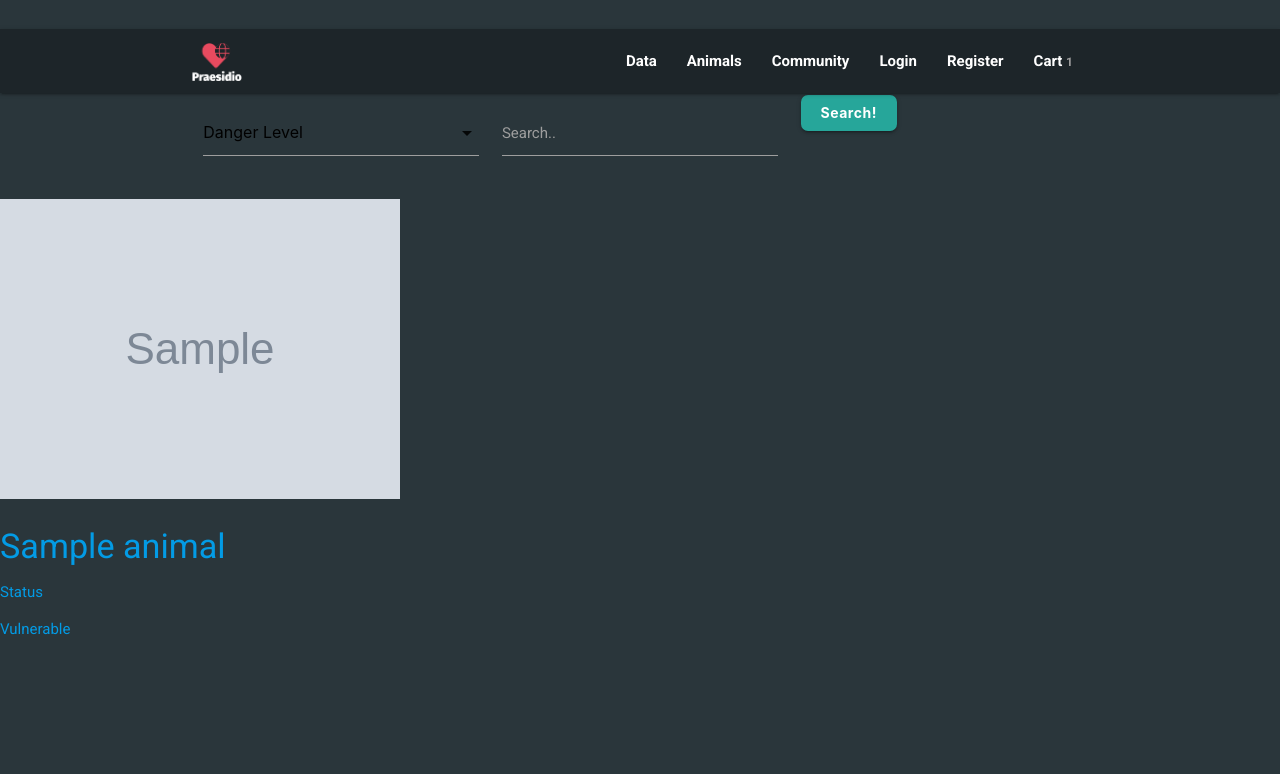
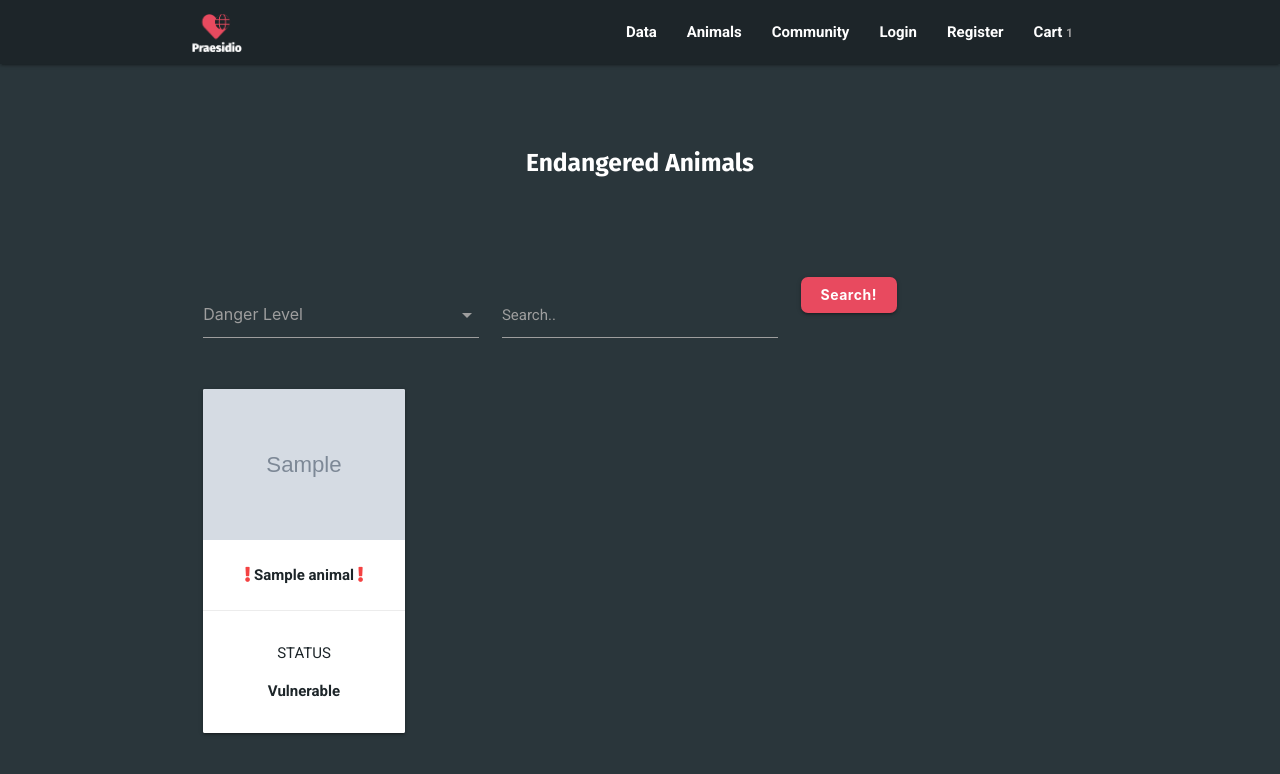
Before and after one commit to Khalem/Milestone-Project-5, a Django app: template animals/templates/animals.html in a window 1280 px wide. Shown: the top 774 px of the page. Run offline with Django 3.2, Linux system fonts and the light colour scheme; the template is opened without the code that fills it: most values are stand-ins (such as "Sample title", 1, 10 or a date in 2020); grey boxes marked "Sample" are stand-in pictures; some libraries are stand-ins or nearby versions.

Commit message:
Styled animals.html

```diff
--- a/animals/templates/animals.html
+++ b/animals/templates/animals.html
@@ -4,7 +4,7 @@
 
 {% block content %}
 
-    <h3>Endangered Animals</h3>
+    <h5 class="bold center animals-header">Endangered Animals</h5>
 
     <form action="{% url 'search_animals' %}" method="GET">
         <div class="row container">
@@ -13,7 +13,7 @@
                     <option value="">Danger Level</option>
                     <option value="Critically Endangered">Critically Endangered</option>
                     <option value="Endangered">Endangered</option>
-                    <option value="Vunerable">Vunerable</option>
+                    <option value="Vunerable">Vulnerable</option>
                     <option value="Near Threatened">Near Threatened</option>
                     <option value="Least Concern">Least Concern</option>
                 </select>
@@ -23,25 +23,61 @@
                 <label for="q">Search..</label>
             </div>
             <div class="col s12 m4">
-                <button type="submit" class="btn">Search!</button>
+                <button type="submit" class="btn bg-red">Search!</button>
             </div>
         </div>
     </form>
 
+    <div class="row container">
         <!-- Get animals -->
         {% for animal in animals %}
+            <div class="col s12 m6 l4 xl3">
                 <a href="{% url 'animal_detail' animal.id %}">
+                    <div class="card">
+                        <div class="card-image">
                             <img src="/media/{{ animal.profile_img }}"/>
-            <h4>{{ animal.name }}</h4>
-            <p>Status</p>
-            <p>{{ animal.status_choices }}</p>
+                        </div>
+                        <div class="card-content">
+                            <p class="bold center truncate">
+                            {% if animal.status_choices == "Critically Endangered" %}
+                                <i class="fas fa-exclamation-triangle"></i>
+                            {% elif animal.status_choices == "Endangered" %}
+                                <i class="fas fa-exclamation-circle"></i>
+                            {% elif animal.status_choices == "Vulnerable" %}
+                                <i class="fas fa-exclamation"></i>
+                            {% elif animal.status_choices == "Near Threatened" %}
+                                <i class="far fa-sad-tear"></i>
+                            {% elif animal.status_choices == "Least Concern" %}
+                                <i class="far fa-frown"></i>
+                            {% endif %}
+                            {{ animal.name }}
+                            {% if animal.status_choices == "Critically Endangered" %}
+                                <i class="fas fa-exclamation-triangle"></i>
+                            {% elif animal.status_choices == "Endangered" %}
+                                <i class="fas fa-exclamation-circle"></i>
+                            {% elif animal.status_choices == "Vulnerable" %}
+                                <i class="fas fa-exclamation"></i>
+                            {% elif animal.status_choices == "Near Threatened" %}
+                                <i class="far fa-sad-tear"></i>
+                            {% elif animal.status_choices == "Least Concern" %}
+                                <i class="far fa-frown"></i>
+                            {% endif %}
+                            </p>
+                        </div>
+                        <div class="card-action">
+                            <p class="uppercase center">Status</p>
+                            <p class="bold center">{{ animal.status_choices }}</p>
+                        </div>
+                    </div>
                 </a>
+            </div>
         {% endfor %}
+    </div>
 
 
     <!-- Pagination -->
     {% if animals.has_other_pages %}
-        <ul class="pagination">
+        <ul class="pagination center">
             {% if animals.has_previous %}
                 <!-- This is for when user has searched - the custom URL will keep their search parameters when changing pages -->
                 {% if custom_url %}
--- a/static/css/style.css
+++ b/static/css/style.css
@@ -15,6 +15,9 @@
 }
 .italic{
     font-style: italic;
+}
+.uppercase{
+    text-transform: uppercase;
 }
 .bg-red{
     background-color: #E84A5F;
@@ -64,11 +67,16 @@
     text-transform: none;
     padding: 0 20px;
 }
+a{
+    color: inherit;
+}
 /*-- /Misc. Styles --*/
 
 
 /*-- Nav Styles --*/
 nav{
+    top: 0;
+    z-index: 100;
     background-color: #1D2529;
     position: fixed;
 }
@@ -112,7 +120,7 @@
 
 /*-- /Landing Styles --*/
 
-/*-- index --*/
+/*-- Index Styles --*/
 .help-icons{
     display: inline-block;
     text-align: center;
@@ -123,9 +131,51 @@
     border-radius: 20px;
     padding: 20px;
 }
-/*-- /index --*/
+/*-- /Index Styles --*/
 
-/*-- Styles for Comment Forms --*/
+
+/*-- Animals Styles --*/
+.animal-photo{
+    max-width: 245px;
+}
+.card{
+    color: #1D2529;
+}
+.card-content p i{
+    color: #f44242;
+}
+.animals-header{
+    margin-top: 150px;
+    margin-bottom: 100px;
+}
+/*-- /Animals Styles --*/
+
+
+/*-- Form Styles --*/
+/*Materialize Forms*/
+input[type=text]:not(.browser-default):focus:not([readonly]){
+    border-bottom: 1px solid #e84a5f;
+    box-shadow: 0 1px 0 0 #e84a5f;
+}
+input[type=text]:not(.browser-default):focus:not([readonly])+label{
+    color: #e84a5f;
+}
+.select-wrapper input.select-dropdown:focus{
+    border-bottom: 1px solid #e84a5f;
+}
+.select-wrapper input.select-dropdown{
+    color: #9e9e9e;
+}
+.select-wrapper .caret{
+    fill: #9e9e9e;
+}
+.dropdown-content li>span{
+    color: #e84a5f;
+}
+/*/Materialize Forms*/
+
+
+/*Comment Forms*/
 #id_honeypot {
     display: none;
 }
@@ -136,7 +186,10 @@
 .profile-box{
     border-right: 1px solid black;
 }
-/*-- /Styles for Comment Forms --*/
+/*Comment Forms*/
+
+/*-- /Form Styles --*/
+
 
 .animal-header h1{
     padding: 150px;
@@ -154,6 +207,18 @@
 /*-- /Modal Styles --*/
 
 
+/*-- Pagination Styles --*/
+.pagination li.active{
+    background-color: #E84A5F;
+}
+.pagination li a{
+    color: white;
+}
+.pagination li.disabled{
+    color: #B2B2B2;
+}
+/*-- /Pagination Styles --*/
+
 /*-- Responsive Styling --*/
 @media only screen and (min-width: 768px){
     .comment-profile-img{
```
Lines whose indentation alone changed are shown as unchanged.
